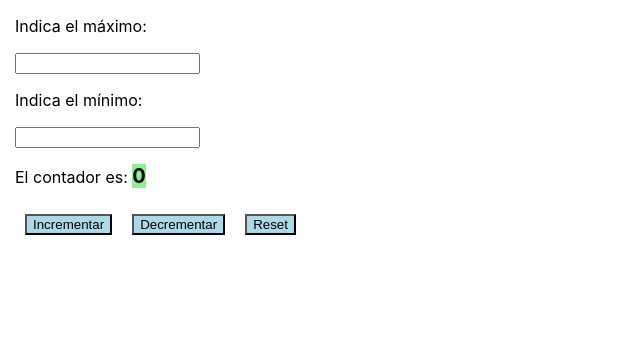
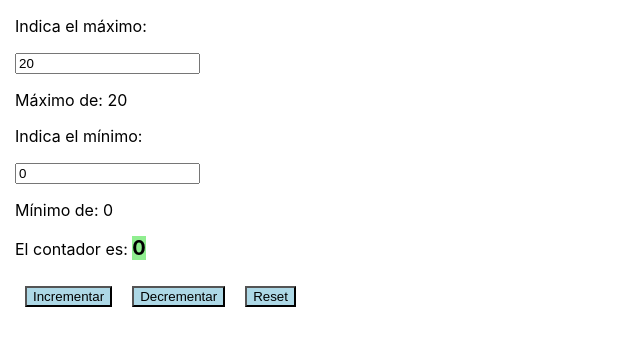
Before and after one commit to acascoc098/estado, a React (Create React App) app: page / in a window 1280 px wide. Shown: the top 346 px of the page, without its empty margins (0-640 px from the left). Built offline with nearby package versions, Linux system fonts and the light colour scheme.

Commit message:
Como pasar el máx y el mín por un input, es decir, que lo elija el usuario.

```diff
--- a/src/Components/Counter.js
+++ b/src/Components/Counter.js
@@ -6,25 +6,30 @@ const Counter = () => {
 
     //Todos los estados deben estar dento de un componente
     const [counter, setCounter] = useState(0);
+    const [max, setMax] = useState(20);
+    const [min, setMin] = useState(0);
+    /*Primer intento de poner un max y un min con un input
     function TextInput() {
         const [text, setText] = useState('');
         function handleChange(event) {
     setText(event.target.value);}
-    }
+    }*/
 
     console.log("Renderizando counter: "+ counter);
+    console.log(max);
     return(
         <div>
             <p>Indica el máximo:</p>
-            <input type="number" //</div>value={text} onChange={handleChange}
-            ></input>
+            <input type="number" value={max} onChange={event => setMax(event.target.value)}/>
+            <p>Máximo de: {max}</p>
             <p>Indica el mínimo:</p>
-            <input type="text" id="min"></input>
+            <input type="number" value={min} onChange={event => setMin(event.target.value)}/>
+            <p>Mínimo de: {min}</p>
             <p> El contador es: <a>{counter}</a></p>
-            <button onClick={()=>{if (counter<=19) {
+            <button onClick={()=>{if (counter < max) {
                 setCounter(counter+1)};
                 console.log(counter);}}>Incrementar</button>
-            <button onClick={()=>{if(counter > 0){
+            <button onClick={()=>{if(counter > min){
                 setCounter(counter-1)};
                 console.log(counter);}}>Decrementar</button>
             <button onClick={()=>{setCounter(0);console.log(counter);}}>Reset</button>
```
